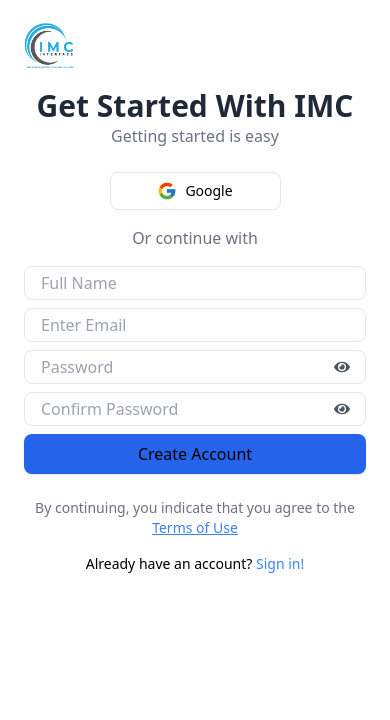
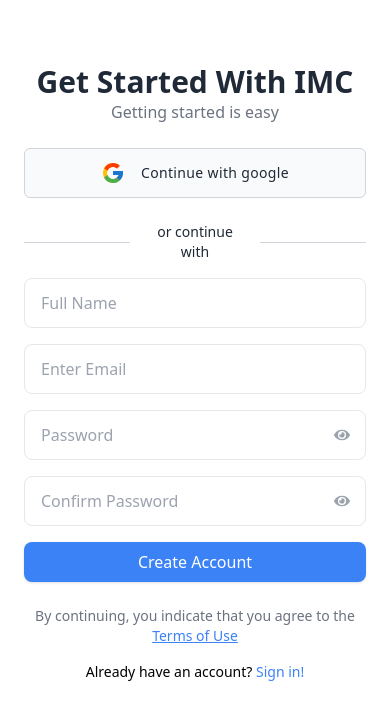
Before and after one commit to gashnick/imc-platform-fn, a Next.js app: page /signup in a window 390 px wide. Shown: the top 720 px of the page. Built offline with nearby package versions, Linux system fonts and the light colour scheme.

Commit message:
updated login design

```diff
--- a/app/layout.tsx
+++ b/app/layout.tsx
@@ -1,4 +1,8 @@
-import './globals.css';
+"use client"
+import { Provider } from 'react-redux';
+import '../styles/globals.css';
+import { store } from '@/lib/redux-store';
+import { ToastContainer } from "react-toastify"
 
 export default function RootLayout({
   children,
@@ -7,7 +11,16 @@
 }) {
   return (
     <html lang="en">
-      <body className="font-sans">{children}</body>
+      <body className="font-sans">
+        <Provider store={store}>
+          {children}
+          <ToastContainer
+            // theme='dark'
+            position='top-center'
+            autoClose={5000}
+          />
+        </Provider>
+      </body>
     </html>
   );
 }
--- a/components/Auth/LoginForm.tsx
+++ b/components/Auth/LoginForm.tsx
@@ -1,157 +1,159 @@
 "use client";
 
 import Link from "next/link";
+import React, { useState } from "react";
 import Image from "next/image";
-import { useState } from "react";
+import { FaEye, FaEyeSlash } from "react-icons/fa";
+import { SubmitHandler, useForm } from "react-hook-form";
+import { useLoginUserMutation } from "@/states/authentication";
+import { toast } from "react-toastify";
+import { ClipLoader } from "react-spinners";
+import { useRouter } from "next/navigation";
 import { FcGoogle } from "react-icons/fc";
-import { FaThumbsUp, FaEye, FaEyeSlash } from "react-icons/fa";
-import userPic from "@/public/user.png";
 
-// Component for displaying the "Top Stock Resources" info
-const InfoSection = () => {
-  return (
-    <div className="absolute inset-0 p-11 flex flex-col justify-end items-start">
-      <div className="bg-black bg-opacity-40 rounded-lg p-6 w-full max-w-md flex flex-col justify-between h-56">
-        <div className="bg-blue-600 p-3 rounded-lg flex justify-start w-3/4 max-w-xs mx-auto">
-          <FaThumbsUp className="mr-2 text-yellow-400" />
-          <span className="font-medium text-lg text-white">Top Stock Resources</span>
-        </div>
-        <div className="rounded-b-lg text-white p-4 text-left">
-          <div className="text-lg leading-relaxed">
-            <p className="pl-4">Today, we create innovative solutions to the</p>
-            <p className="pl-4">challenges that consumers face in their</p>
-            <p className="pl-4">everyday lives.</p>
-          </div>
-        </div>
-      </div>
-    </div>
-  );
+export interface BackendErrorProps {
+  data?: { message?: string };
+  error?: string;
+}
+
+interface LoginFormInputs {
+  email: string;
+  password: string;
+}
+
+
+const LoginForm = () => {
+  // State to toggle password visibility
+  const [showPassword, setShowPassword] = useState(false);
+  const { register, handleSubmit, getValues, formState: { errors } } = useForm<LoginFormInputs>();
+  const [loginUser, { isLoading, isError, isSuccess, error: backendError, reset }] = useLoginUserMutation()
+  const router = useRouter();
+
+
+  const togglePasswordVisibility = () => {
+    setShowPassword(!showPassword);
   };
 
-// Component for the Login Form
-const LoginForm = () => {
-  const [showPassword, setShowPassword] = useState(false);
-  const [rememberMe, setRememberMe] = useState(false);
 
-  const togglePasswordVisibility = () => {
-    setShowPassword((prevState) => !prevState);
+
+  if (isError) {
+    const typedError = backendError as BackendErrorProps; // Type assertion
+    toast.error(typedError?.data?.message || "Something Went Wrong while connecting to server.")
+    reset()
+  }
+
+  if (isSuccess) {
+    toast.success("User Login Successfully!")
+    reset(); // Reset mutation state
+    router.push("/")
+  }
+
+  const onSubmit: SubmitHandler<LoginFormInputs> = async (data) => {
+    await loginUser(data)
   };
 
-  const handleSubmit = (e: React.FormEvent) => {
-    e.preventDefault();
-    console.log("Form submitted!");
-  };
+  const getErrorMessage = () => {
+    let message = "";
+
+    if (errors.email && getValues("email") !== "") {
+      return "Invalid email format!";
+    }
+    // All fields are empty
+    if (errors.email || errors.password)
+      message = "All fields are required!";
+
+    return message;
+  }
 
   return (
-    <form
-      onSubmit={handleSubmit}
-      className="w-full max-w-md mx-auto flex flex-col justify-center text-xl p-4"
+    <div className="max-w-md w-full">
+      {/* Logo */}
+      <div className="absolute top-4 left-4">
+        <Image
+          src="/logo.png"
+          alt="IMC Logo"
+          width={148}
+          height={114}
+          priority
+          className="w-24 h-auto"
+        />
+      </div>
+
+      <h1 className="text-3xl font-semibold text-gray-800 text-center mt-16">
+        Welcome Back
+      </h1>
+      <p className="text-gray-600 text-center mb-6">Login into your account</p>
+
+      <div className="flex gap-4 justify-center mb-6">
+        <Link
+          href={process.env.NEXT_PUBLIC_LOGIN_WITH_GOOGLE || "#"}
+          className="w-full flex items-center justify-center gap-4 py-3 px-6 text-sm tracking-wide text-gray-800 border border-gray-300 rounded-md bg-gray-50 hover:bg-gray-100 focus:outline-none"
         >
-      <h1 className="text-2xl font-bold text-black text-5xl text-center mb-4">Welcome Back</h1>
-      <p className="text-black text-center mb-6 text-xl">Login into your account</p>
+          <FcGoogle className="w-6 h-6" />
+          Continue with google
+        </Link>
+      </div>
 
-      <div className="mb-6 flex justify-center items-center">
+      <div className="my-4 flex items-center gap-4">
+        <hr className="w-full border-gray-300" />
+        <p className="text-sm text-gray-800 text-center w-80">or continue with</p>
+        <hr className="w-full border-gray-300" />
+      </div>
+
+      <form className="space-y-4" method="POST" onSubmit={handleSubmit(onSubmit)}>
+        <input
+          type="email"
+          placeholder="Email*"
+          className={`w-full px-4 py-3 border rounded-lg outline-none ${errors.email && "border-red-600 placeholder:text-red-600"}`}
+          {...register("email", { required: true, pattern: /^\S+@\S+$/i })}
+        />
+
+        <div className="relative">
+          <input
+            type={showPassword ? "text" : "password"} // Toggle input type
+            placeholder="Password*"
+            className={`w-full px-4 py-3 border rounded-lg outline-none ${errors.password && "border-red-600 placeholder:text-red-600"}`}
+            {...register("password", { required: true, maxLength: 30 })}
+          />
+          {/* Toggle password visibility */}
           <button
             type="button"
-          className="flex items-center justify-center w-1/2 bg-white p-3 rounded-lg shadow-md cursor-pointer transition-colors"
+            className="absolute inset-y-0 right-0 flex items-center pr-4"
+            onClick={togglePasswordVisibility}
+            aria-label={showPassword ? "Hide password" : "Show password"}
           >
-          <FcGoogle size={20} className="mr-2" />
-          Google
+            {showPassword ? <FaEyeSlash className={`${errors.password ? "text-red-600" : "text-gray-400"}`} /> : <FaEye className={`${errors.password ? "text-red-600" : "text-gray-400"}`} />}
           </button>
         </div>
 
-      <div className="flex items-center mb-4">
-        <div className="flex-1 border-b border-gray-300 mr-2" />
-        <div className="text-black text-xl mx-2 text">Or continue with</div>
-        <div className="flex-1 border-b border-gray-300 ml-2" />
-      </div>
+        {errors && <p className="text-lg text-red-600">{getErrorMessage()}</p>}
 
-      <input
-        type="email"
-        placeholder="Email"
-        className="w-full p-3 rounded-lg border border-gray-300 mb-4 text-base"
-      />
-
-      <div className="relative mb-4">
-        <input
-          type={showPassword ? "text" : "password"}
-          placeholder="Password"
-          className="w-full p-3 rounded-lg border border-gray-300 text-base"
-        />
-        <button
-          type="button"
-          onClick={togglePasswordVisibility}
-          className="absolute top-1/2 right-3 transform -translate-y-1/2 bg-none border-none cursor-pointer"
-        >
-          {showPassword ? (
-            <FaEyeSlash className="text-black" />
-          ) : (
-            <FaEye className="text-black" />
-          )}
-        </button>
-      </div>
-
-      <div className="flex justify-between mb-4">
-        <label className="flex items-center  text-lg">
-          <input
-            type="checkbox"
-            checked={rememberMe}
-            onChange={(e) => setRememberMe(e.target.checked)}
-            className="mr-2"
-          />
-          Remember me
+        <div className="flex items-center justify-between pb-5">
+          <label className="flex items-center space-x-2">
+            <input type="checkbox" className="form-checkbox" />
+            <span>Remember me</span>
           </label>
-        <Link href="/forgot-password" className="text-blue-600 text-lg">
+          <Link href="/forgot-password" className="text-blue-500 text-sm">
             Forgot Password?
           </Link>
         </div>
 
         <button
           type="submit"
-        className="w-full bg-white border-3 text-black p-3 rounded-lg shadow-md cursor-pointer transition-colors"
+          className={`w-full bg-blue-500 text-white flex items-center justify-center py-2 rounded-lg shadow hover:bg-blue-600 outline-none transition duration-300 ${isLoading && "cursor-not-allowed"}`}
+          disabled={isLoading}
         >
-        Login
+          {isLoading ? <ClipLoader color="white" /> : "Login"}
         </button>
-
-      <p className="text-center text-lg mt-4">
-        Don’t have an account?{' '}
-        <Link href="/signup" className="text-blue-600 font-medium">
+      </form>
+      <p className="text-center text-sm mt-4">
+        Don’t have an account?{" "}
+        <Link href="/signup" className="text-blue-500 font-medium">
           Sign up!
         </Link>
       </p>
-    </form>
-  );
-};
-
-// Main Component
-const Login = () => {
-  return (
-    <div className="flex flex-row w-screen h-screen">
-      {/* Left Section */}
-      <div className="w-full max-w-1/2 bg-white flex flex-col justify-center p-4">
-        <div className="mb-8">
-          <Link href="/home">
-            <Image
-              src="/logo.png"
-              alt="IMC Logo"
-              width={64}
-              height={64}
-              className="cursor-pointer"
-            />
-          </Link>
-        </div>
-        <LoginForm />
-      </div>
-
-      {/* Right Section */}
-      <div
-        className="relative w-full max-w-1/2 h-full bg-cover bg-no-repeat bg-center"
-        style={{ backgroundImage: `url(${userPic.src})` }}
-      >
-        <InfoSection />
-      </div>
     </div>
   );
 };
 
-export default Login;
+export default LoginForm;
--- a/components/Auth/SignupForm.tsx
+++ b/components/Auth/SignupForm.tsx
@@ -2,66 +2,114 @@
 import React, { useState } from "react";
 import Link from "next/link";
 import { FaEye, FaEyeSlash } from "react-icons/fa";
+import { SubmitHandler, useForm } from "react-hook-form";
+import { useSignupUserMutation } from "@/states/authentication";
+import { BackendErrorProps } from "./LoginForm";
+import { toast } from "react-toastify";
+import { ClipLoader } from "react-spinners";
+import { useRouter } from "next/navigation";
 import { FcGoogle } from "react-icons/fc";
-import Image from "next/image";
+
+interface SignupFormInputs {
+  email: string;
+  name: string;
+  password: string;
+  confirmPassword: string
+}
 
 const SignupForm = () => {
   // State for password visibility
   const [showPassword, setShowPassword] = useState(false);
   const [showConfirmPassword, setShowConfirmPassword] = useState(false);
+  const { register, handleSubmit, getValues, formState: { errors } } = useForm<SignupFormInputs>();
+  const [signupUser, { isLoading, isError, isSuccess, error: backendError, reset }] = useSignupUserMutation()
+  const router = useRouter();
 
   const togglePasswordVisibility = () => setShowPassword(!showPassword);
-  const toggleConfirmPasswordVisibility = () =>
-    setShowConfirmPassword(!showConfirmPassword);
+  const toggleConfirmPasswordVisibility = () => setShowConfirmPassword(!showConfirmPassword);
+
+  if (isError) {
+    const typedError = backendError as BackendErrorProps; // Type assertion
+    toast.error(typedError?.data?.message || "Something Went Wrong while connecting to server.");
+    reset();
+  }
+
+  if (isSuccess) {
+    toast.success("User Registered Successfully!");
+    reset();
+    router.push("/login");
+  }
+
+  const onSubmit: SubmitHandler<SignupFormInputs> = async (data) => {
+    if (data.password !== data.confirmPassword) {
+      toast.error("Passwords Mismatch!");
+      return;
+    }
+    else {
+      await signupUser({
+        email: data.email,
+        password: data.password,
+        name: data.name
+      })
+    }
+  };
+
+  const getErrorMessage = () => {
+    let message = "";
+
+    if (errors.email && getValues("email") !== "") {
+      return "Invalid email format!";
+    }
+    // All fields are empty
+    if (errors.email || errors.password)
+      message = "All fields are required!";
+
+    return message;
+  }
 
   return (
-    <div className="relative w-full max-w-md mx-auto bg-white rounded-lg flex flex-col items-center p-6">
-      {/* Logo aligned to the top-left corner */}
-      <div className="absolute top-4 left-4">
-        <Link href="/">
-          <Image
-            src="/logo.png"
-            alt="IMC Logo"
-            width={64}
-            height={64}
-            className="cursor-pointer"
-          />
+    <div className="max-w-md w-full px-6 rounded-lg relative">
+      <h1 className="text-3xl font-semibold text-gray-800 text-center mt-16">
+        Get Started With IMC
+      </h1>
+      <p className="text-gray-500 text-center mb-6">Getting started is easy</p>
+
+      {/* Social Login Buttons */}
+      <div className="flex gap-4 justify-center mb-6">
+        <Link
+          href={process.env.NEXT_PUBLIC_LOGIN_WITH_GOOGLE || "#"}
+          className="w-full flex items-center justify-center gap-4 py-3 px-6 text-sm tracking-wide text-gray-800 border border-gray-300 rounded-md bg-gray-50 hover:bg-gray-100 focus:outline-none"
+        >
+          <FcGoogle className="w-6 h-6" />
+          Continue with google
         </Link>
       </div>
-
-      {/* Centered Heading and Supporting Text */}
-      <h1 className="text-3xl font-semibold text-gray-800 mt-16 text-center">
-        Get Started With IMC
-      </h1>
-      <p className="text-gray-500 mb-6 text-center">Getting started is easy</p>
-
-      {/* Google Sign-In Button */}
-      <div className="flex justify-center w-full mb-4">
-        <button className="bg-white flex justify-center gap-2 border rounded-lg p-2 md:p-3 hover:bg-blue-600 w-1/2">
-          <FcGoogle size={20} />
-          <span className="text-sm md:text-base">Google</span>
-        </button>
+      <div className="my-4 flex items-center gap-4">
+        <hr className="w-full border-gray-300" />
+        <p className="text-sm text-gray-800 text-center w-80">or continue with</p>
+        <hr className="w-full border-gray-300" />
       </div>
 
-      <div className="text-gray-500 mb-4 text-center">Or continue with</div>
-
-      {/* Form Inputs */}
-      <form className="space-y-2 w-full">
+      {/* Form */}
+      <form className="space-y-4" method="POST" onSubmit={handleSubmit(onSubmit)}>
         <input
           type="text"
           placeholder="Full Name"
-          className="w-full px-4 py-1 border rounded-lg focus:ring-2 focus:ring-blue-500 outline-none"
+          className={`w-full px-4 py-3 border rounded-lg outline-none ${errors.name && "border-red-600 placeholder:text-red-600"}`}
+          {...register("name", { required: true, maxLength: 30 })}
         />
         <input
           type="email"
           placeholder="Enter Email"
-          className="w-full px-4 py-1 border rounded-lg focus:ring-2 focus:ring-blue-500 outline-none"
+          className={`w-full px-4 py-3 border rounded-lg outline-none ${errors.email && "border-red-600 placeholder:text-red-600"}`}
+          {...register("email", { required: true, pattern: /^\S+@\S+$/i })}
         />
         <div className="relative">
           <input
             type={showPassword ? "text" : "password"}
             placeholder="Password"
-            className="w-full px-4 py-1 border rounded-lg focus:ring-2 focus:ring-blue-500 outline-none"
+            className={`w-full px-4 py-3 border rounded-lg outline-none ${errors.password && "border-red-600 placeholder:text-red-600"}`}
+            {...register("password", { required: true, maxLength: 30 })}
           />
           <button
             type="button"
@@ -69,51 +117,45 @@
             onClick={togglePasswordVisibility}
             aria-label={showPassword ? "Hide password" : "Show password"}
           >
-            {showPassword ? (
-              <FaEyeSlash className="text-gray-600" />
-            ) : (
-              <FaEye className="text-gray-600" />
-            )}
+            {showPassword ? <FaEyeSlash className={`${errors.password ? "text-red-600" : "text-gray-400"}`} /> : <FaEye className={`${errors.password ? "text-red-600" : "text-gray-400"}`} />}
           </button>
         </div>
         <div className="relative">
           <input
             type={showConfirmPassword ? "text" : "password"}
             placeholder="Confirm Password"
-            className="w-full px-4 py-1 border rounded-lg focus:ring-2 focus:ring-blue-500 outline-none"
+            className={`w-full px-4 py-3 border rounded-lg outline-none ${errors.confirmPassword && "border-red-600 placeholder:text-red-600 focus:ring-0"}`}
+            {...register("confirmPassword", { required: true, maxLength: 30 })}
           />
           <button
             type="button"
             className="absolute inset-y-0 right-0 flex items-center pr-4 cursor-pointer"
             onClick={toggleConfirmPasswordVisibility}
-            aria-label={
-              showConfirmPassword ? "Hide confirm password" : "Show confirm password"
-            }
+            aria-label={showConfirmPassword ? "Hide confirm password" : "Show confirm password"}
           >
-            {showConfirmPassword ? (
-              <FaEyeSlash className="text-gray-600" />
-            ) : (
-              <FaEye className="text-gray-600" />
-            )}
+            {showConfirmPassword ? <FaEyeSlash className={`${errors.password ? "text-red-600" : "text-gray-400"}`} /> : <FaEye className={`${errors.password ? "text-red-600" : "text-gray-400"}`} />}
           </button>
         </div>
+
+        {errors && <p className="text-lg text-red-600">{getErrorMessage()}</p>}
+
         <button
           type="submit"
-          className="w-full bg-blue-600 text-black py-2 rounded-lg shadow hover:bg-blue-600 focus:ring-2 focus:ring-blue-500 outline-none transition"
+          className={`w-full bg-blue-500 text-white flex items-center justify-center py-2 rounded-lg shadow hover:bg-blue-600 outline-none transition duration-300 ${isLoading && "cursor-not-allowed"}`}
+          disabled={isLoading}
         >
-          Create Account
+          {isLoading ? <ClipLoader color="white" /> : "Create Account"}
         </button>
       </form>
 
-      {/* Footer Text */}
-      <p className="text-gray-500 text-sm mt-6 text-center">
-        By continuing, you indicate that you agree to the {" "}
+      <p className="text-gray-500 text-sm text-center mt-6">
+        By continuing, you indicate that you agree to the{" "}
         <Link href="#" className="text-blue-500 underline">
           Terms of Use
         </Link>
       </p>
-      <p className="text-sm mt-4 text-center">
-        Already have an account? {" "}
+      <p className="text-center text-sm mt-4">
+        Already have an account?{" "}
         <Link href="/login" className="text-blue-500 font-medium">
           Sign in!
         </Link>
--- a/components/Header.tsx
+++ b/components/Header.tsx
@@ -7,6 +7,9 @@
   UserIcon,
 } from "@heroicons/react/24/solid";
 import Link from "next/link";
+import { useGetProfileQuery, useLogoutUserMutation } from "@/states/authentication";
+import { LuLogOut } from "react-icons/lu";
+import { useRouter } from "next/navigation";
 
 interface NavLink {
   label: string;
@@ -18,8 +21,11 @@
   const [isSearchOpen, setIsSearchOpen] = useState(false);
   const [isScrolled, setIsScrolled] = useState(false);
 
-  const toggleMenu = () => setIsMenuOpen((prev) => !prev);
-  const toggleSearch = () => setIsSearchOpen((prev) => !prev);
+  const toggleMenu = () => setIsMenuOpen(!isMenuOpen);
+  const toggleSearch = () => setIsSearchOpen(!isSearchOpen);
+  const { data: authUser } = useGetProfileQuery({});
+  const [logoutUser, { isSuccess: logoutSuccess }] = useLogoutUserMutation();
+  const router = useRouter();
 
   const navLinks: NavLink[] = [
     { label: "What's New", href: "#categories" },
@@ -35,10 +41,18 @@
     return () => window.removeEventListener("scroll", handleScroll);
   }, []);
 
+  if (logoutSuccess) {
+    router.push("/login")
+  }
+
+  const handleLogout = async () => {
+    await logoutUser({});
+
+  }
+
   return (
     <header
-      className={` fixed top-0 left-0 w-full z-50 transition-all duration-300 ${
-        isScrolled
+      className={` fixed top-0 left-0 w-full z-50 transition-all duration-300 ${isScrolled
         ? "bg-[#1E3A5F]/80 backdrop-blur-md shadow-lg"
         : "bg-primary"
         }`}
@@ -75,8 +89,7 @@
         <div className="flex items-center text-white space-x-4">
           {/* Search Bar */}
           <div
-            className={`${
-              isSearchOpen ? "flex" : "hidden"
+            className={`${isSearchOpen ? "flex" : "hidden"
               } lg:flex items-center bg-white rounded-full shadow-md w-full max-w-md px-4 py-2`}
           >
             <select
@@ -150,14 +163,21 @@
             <Link href="/cart" aria-label="View Cart">
               <ShoppingCartIcon className="w-5 h-5 cursor-pointer text-white" />
             </Link>
-            <Link href="/login" aria-label="User Login">
+            {
+              authUser
+                ? <Link href="/#" onClick={handleLogout}>
+                  <LuLogOut className="w-5 h-5 cursor-pointer text-white" />
+                </Link>
+                : <Link href="/login">
                   <UserIcon className="w-5 h-5 cursor-pointer text-white" />
                 </Link>
-          </div>
-        </div>
+            }
+
+          </div >
+        </div >
 
         {/* Mobile Menu Toggle */}
-        <div className="md:hidden">
+        < div className="md:hidden" >
           <button onClick={toggleMenu} className="text-white" aria-label="Toggle mobile menu">
             {isMenuOpen ? (
               <svg
@@ -191,7 +211,7 @@
               </svg>
             )}
           </button>
-        </div>
+        </div >
         <div className="flex items-center space-x-4 text-white md:hidden">
           <Link href="/cart" aria-label="View Cart">
             <ShoppingCartIcon className="w-6 h-6 cursor-pointer text-white" />
@@ -200,10 +220,11 @@
             <UserIcon className="w-6 h-6 cursor-pointer text-white" />
           </Link>
         </div>
-      </div>
+      </div >
 
       {/* Mobile Menu */}
-      {isMenuOpen && (
+      {
+        isMenuOpen && (
           <div className="md:hidden">
             <nav className="bg-[#1E3A5F] flex flex-col space-y-2 p-4 text-white">
               {navLinks.map((link) => (
@@ -218,8 +239,9 @@
               ))}
             </nav>
           </div>
-      )}
-    </header>
+        )
+      }
+    </header >
   );
 };
 
--- /dev/null
+++ b/lib/redux-store.ts
@@ -0,0 +1,11 @@
+import { configureStore } from '@reduxjs/toolkit'
+import { apiSlice } from '@/states/apiSlice'
+
+export const store = configureStore({
+    reducer: {
+        [apiSlice.reducerPath]: apiSlice.reducer
+    },
+    middleware: (getDefaultMiddleware) =>
+        getDefaultMiddleware()
+            .concat(apiSlice.middleware)
+})
--- a/next.config.mjs
+++ b/next.config.mjs
@@ -1,6 +1,7 @@
 /** @type {import('next').NextConfig} */
 const nextConfig = {
   output: "standalone",
+  reactStrictMode: false
 };
 
 export default nextConfig;
--- /dev/null
+++ b/states/apiSlice.ts
@@ -0,0 +1,7 @@
+import { createApi, fetchBaseQuery } from '@reduxjs/toolkit/query/react'
+
+export const apiSlice = createApi({
+    reducerPath: 'api', // optional
+    baseQuery: fetchBaseQuery({ baseUrl: 'http://localhost:8080' }),
+    endpoints: _builder => ({}) // eslint-disable-line @typescript-eslint/no-unused-vars
+})
--- /dev/null
+++ b/states/authentication.ts
@@ -0,0 +1,52 @@
+import { apiSlice } from "@/states/apiSlice";
+
+
+export const authenticationSlice = apiSlice.injectEndpoints({
+    endpoints: builder => ({
+        loginUser: builder.mutation({
+            query: (data) => ({
+                url: "/credentials-login",
+                method: "POST",
+                body: data,
+                credentials: "include"
+            }),
+        }),
+        signupUser: builder.mutation({
+            query: (data) => ({
+                url: "/register",
+                method: "POST",
+                body: data,
+                credentials: "include"
+            })
+        }),
+        logoutUser: builder.mutation({
+            query: () => ({
+                url: "/logout",
+                method: "DELETE",
+                credentials: "include"
+            })
+        }),
+        getProfile: builder.query({
+            query: ()=>({
+                url:"/users/profile",
+                credentials: "include",
+            })
+        }),
+        forgotPassword: builder.mutation({
+            query:(email)=>({
+              url:'/forgot-passsword',
+              method:'POST',
+              credentials:'include',
+              body:{email},
+            })
+        })
+    })
+})
+
+export const {
+    useLoginUserMutation,
+    useSignupUserMutation,
+    useGetProfileQuery,
+    useLogoutUserMutation,
+    useForgotPasswordMutation
+} = authenticationSlice
```
Also changed, not shown: app/login/page.tsx (+40 -4 lines), lib/middleware-routes.ts (added, +40 -0 lines), middleware.ts (added, +20 -0 lines), package.json (+7 -1 lines), public/images/login-bg.png (added), 1 other file (tests, documents, lock files or other folders). Lines whose indentation alone changed are shown as unchanged.
